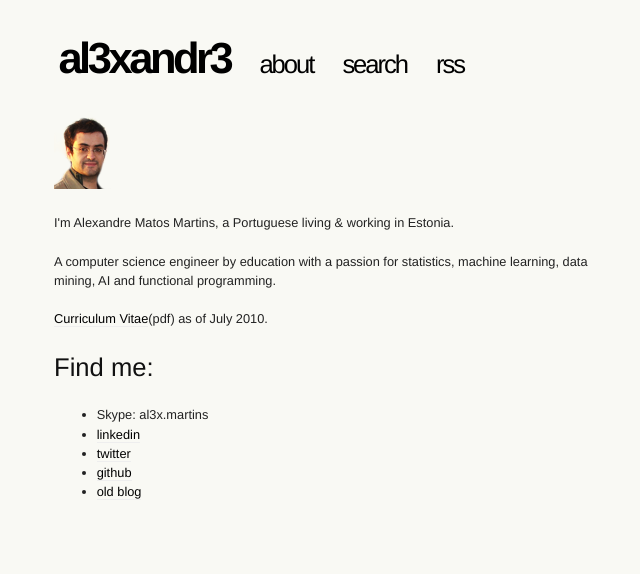
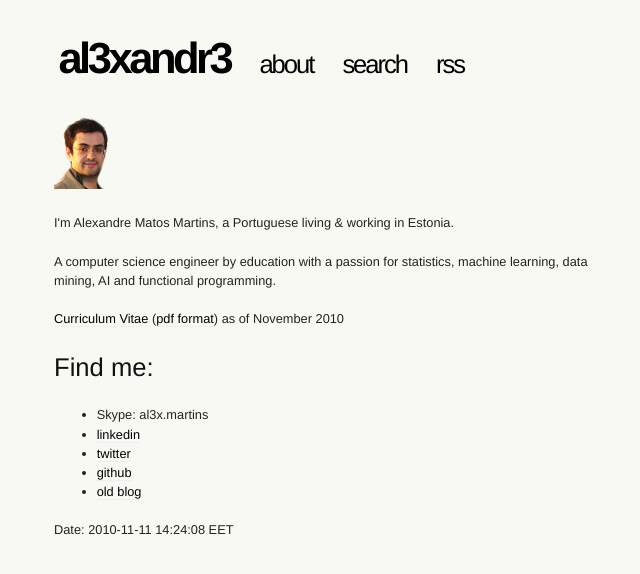
Before and after one commit to al3xandr3/al3xandr3.github.io, a Jekyll site: the page built from pages/al3xandr3.html, in a window 1280 px wide. Shown: the top 574 px of the page, without its empty margins (298-938 px from the left). Built offline with Jekyll 4.4.1, drawn with Linux system fonts in a browser that asks for light colours; nearby versions of some CDN libraries.

Commit message:
new cv update

```diff
--- a/_org/pages/al3xandr3.org
+++ b/_org/pages/al3xandr3.org
@@ -2,14 +2,14 @@
 #+HTML <categories> about </categories>
 
 #+ATTR_HTML: alt="al3xandr3" title="al3xandr3" align="center"
-[[/img/al3xandr3.png]]
+[[http://al3xandr3.github.com/img/al3xandr3.png]]
 
 I'm Alexandre Matos Martins, a Portuguese living & working in Estonia.
 
 A computer science engineer by education with a passion for statistics, machine learning, data mining, AI and functional programming.
 
 #+ATTR_HTML: title="Curriculum Vitae" style="font-weight:bold;font-size:120%;"
-[[/img/AlexandreMartinsCV.pdf][Curriculum Vitae]](pdf) as of July 2010.
+[[http://al3xandr3.github.com/pages/cv.html][Curriculum Vitae]] ([[/img/AlexandreMartinsCV.pdf][pdf format]]) as of November 2010
 
 * Find me:
 
--- a/js/al3xandr3.js
+++ b/js/al3xandr3.js
@@ -76,6 +76,13 @@ $(function () {
     });
   }
 
+  /* for images to show when in localhost */
+  if (location.host === "localhost:4000") {
+    $("a").attr('href', function () {
+      return this.href.replace("al3xandr3.github.com", "localhost:4000");
+    });
+  }
+
   //center images in posts
   $("#post p img").parent().css("text-align", "center");
 
--- a/pages/al3xandr3.html
+++ b/pages/al3xandr3.html
@@ -7,7 +7,7 @@ title: About
 
 
 
-<p><img title="al3xandr3" src="/img/al3xandr3.png" align="center" alt="al3xandr3" />
+<p><img title="al3xandr3" src="http://al3xandr3.github.com/img/al3xandr3.png" align="center" alt="al3xandr3" />
 </p>
 <p>
 I'm Alexandre Matos Martins, a Portuguese living &amp; working in Estonia.
@@ -16,7 +16,7 @@ I'm Alexandre Matos Martins, a Portuguese living &amp; working in Estonia.
 A computer science engineer by education with a passion for statistics, machine learning, data mining, AI and functional programming.
 </p>
 <p>
-<a href="/img/AlexandreMartinsCV.pdf">Curriculum Vitae</a>(pdf) as of July 2010.
+<a href="http://al3xandr3.github.com/pages/cv.html">Curriculum Vitae</a> (<a href="file:///img/AlexandreMartinsCV.pdf">pdf format</a>) as of November 2010
 </p>
 
 <div class="outline-2" id="outline-container-1">
@@ -41,5 +41,9 @@ Skype: al3x.martins
 <a href="http://alexandrenotebook.blogspot.com/">old blog</a>
 </li>
 </ul>
+
 </div>
 </div>
+<div id="postamble">
+<p class="date"> Date: 2010-11-11 14:24:08 EET</p>
+</div>
```
Also changed, not shown: 1 other file.
